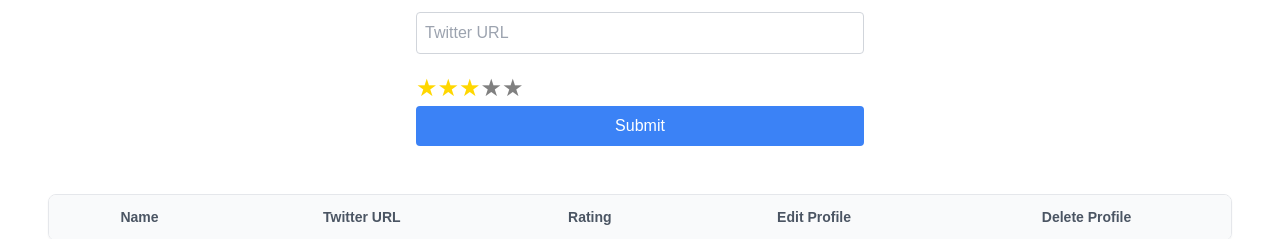
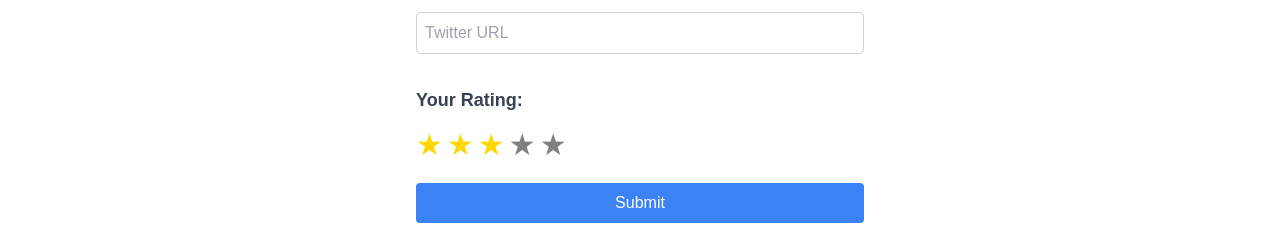
Before and after one commit to 99promitsaha/save-dot-me, a React (Create React App) app: page / in a window 1280 px wide. Shown: the part 218-457 px from the top of the page. Built offline with nearby package versions, Linux system fonts and the light colour scheme; no server answers.

Commit message:
Refactor star rating component in ProfileForm.js

```diff
--- a/src/components/ProfileForm.js
+++ b/src/components/ProfileForm.js
@@ -85,13 +85,19 @@ function ProfileForm({ onSubmit }) {
           placeholder="Twitter URL"
           required
         />
+        <div className="mt-4">
+          <label className="block text-lg font-semibold text-gray-700 mb-2">
+            Your Rating:
+          </label>
           <ReactStars
             count={5}
             value={starRating}
             onChange={setStarRating}
-          size={24}
+            size={30}
             activeColor="#ffd700"
+            classNames="flex justify-center space-x-1 mb-4"
           />
+        </div>
         <button
           type="submit"
           className="w-full bg-blue-500 text-white p-2 rounded hover:bg-blue-600 transition duration-300"
```
Lines whose indentation alone changed are shown as unchanged.
